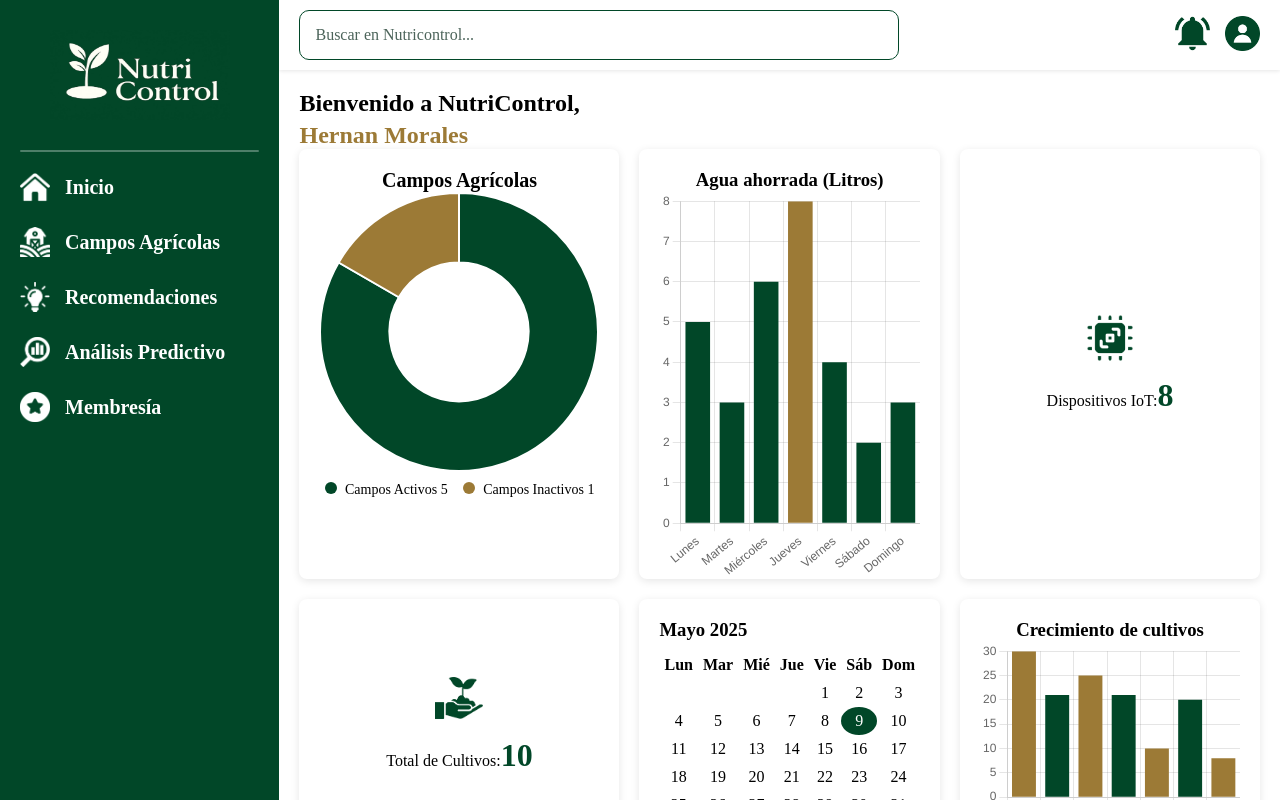
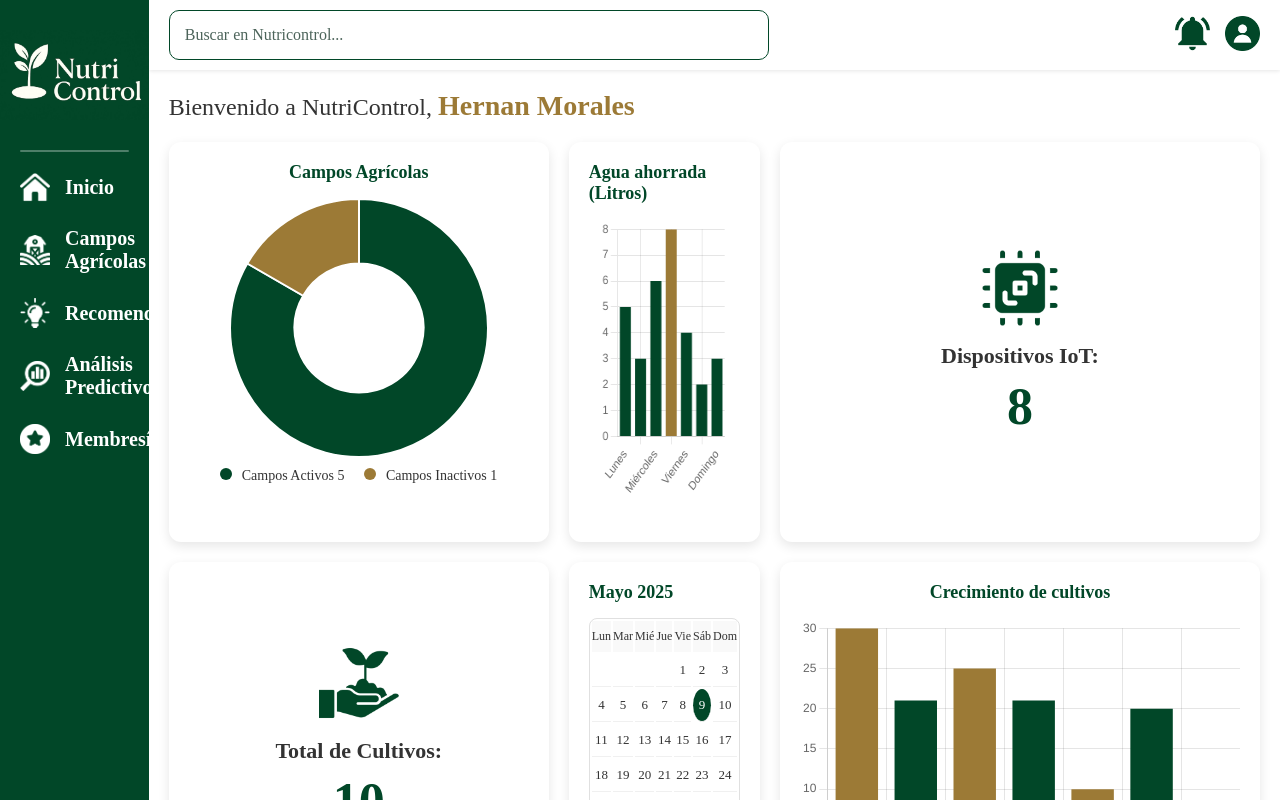
Before and after one commit to Desarrollo-de-Soluciones-IoT-2510-2942/FrontEnd, a Vue app: page /home in a window 1280 px wide. Built offline with nearby package versions, Linux system fonts and the light colour scheme; a web font is replaced by a local one.

Commit message:
fix: view home

```diff
--- a/src/content/pages/home/home.component.vue
+++ b/src/content/pages/home/home.component.vue
@@ -86,8 +86,7 @@ const calendarWeeks = computed(() => {
   <div class="home-container">
     <div class="dashboard">
       <div class="header">
-        <h2>Bienvenido a NutriControl,</h2>
-        <h2 class="user-name">{{ dashboard.usuario.nombre }} {{ dashboard.usuario.apellido }}</h2>
+        <h2>Bienvenido a NutriControl, <span class="user-name">{{ dashboard.usuario.nombre }} {{ dashboard.usuario.apellido }}</span></h2>
       </div>
       <div class="cards-grid">
         <div class="card card-campos">
@@ -120,12 +119,12 @@ const calendarWeeks = computed(() => {
           <h3>{{ dashboard.calendario.mes }} {{ dashboard.calendario.anio }}</h3>
           <table class="calendar">
             <thead>
-            <tr><th>Lun</th><th>Mar</th><th>Mié</th><th>Jue</th><th>Vie</th><th>Sáb</th><th>Dom</th></tr>
+              <tr><th>Lun</th><th>Mar</th><th>Mié</th><th>Jue</th><th>Vie</th><th>Sáb</th><th>Dom</th></tr>
             </thead>
             <tbody>
-            <tr v-for="(week,i) in calendarWeeks" :key="i">
-              <td v-for="(day,j) in week" :key="j" :class="{ today: day === dashboard.calendario.diaActual }">{{ day }}</td>
-            </tr>
+              <tr v-for="(week,i) in calendarWeeks" :key="i">
+                <td v-for="(day,j) in week" :key="j" :class="{ today: day === dashboard.calendario.diaActual }">{{ day }}</td>
+              </tr>
             </tbody>
           </table>
           <div class="recomendation">• {{ dashboard.recomendacionDelDia }}</div>
@@ -141,54 +140,91 @@ const calendarWeeks = computed(() => {
 
 <style scoped>
 .home-container {
-  max-width: 1400px;
+  --primary: #014728;
+  --secondary: #9C7A36;
+  --card-bg: #fff;
+  --card-shadow: rgba(0, 0, 0, 0.1);
+  max-width: 1600px;
   margin: 0 auto;
+  padding: 20px;
 }
 .dashboard {
-  padding: 20px;
-  font-family: sans-serif;
+  font-family: 'Roboto', sans-serif;
+  color: #333;
 }
-.header h2 {
-  margin: 0;
+.header {
+  display: flex;
+  flex-direction: column;
+  align-items: flex-start;
+  gap: 5px;
+  margin-bottom: 20px;
+}
+.header h2:first-child {
+  font-size: 24px;
+  font-weight: 500;
 }
 .header .user-name {
-  color: #9C7A36;
-  margin-top: 5px;
+  font-size: 28px;
+  font-weight: 700;
+  color: var(--secondary);
 }
 .cards-grid {
   display: grid;
   grid-template-areas:
     "campos agua iot"
     "total calendario crecimiento";
-  grid-template-columns: 320px 1fr 300px;
-  grid-template-rows: 430px 250px;
+  grid-template-columns: 380px 1fr 480px;
+  grid-template-rows: 400px 350px;
   gap: 20px;
 }
+@media (max-width: 1024px) {
+  .cards-grid {
+    grid-template-areas:
+      "campos"
+      "agua"
+      "iot"
+      "total"
+      "calendario"
+      "crecimiento";
+    grid-template-columns: 1fr;
+  }
+}
 .card {
-  background: #fff;
-  border-radius: 8px;
+  background: var(--card-bg);
+  border-radius: 12px;
   padding: 20px;
-  box-shadow: 0 2px 8px rgba(0,0,0,0.1);
+  box-shadow: 0 4px 12px var(--card-shadow);
+  transition: transform 0.2s, box-shadow 0.2s;
   display: flex;
   flex-direction: column;
   align-items: center;
 }
+.card:hover {
+  transform: translateY(-4px);
+  box-shadow: 0 8px 16px var(--card-shadow);
+}
+.card h3 {
+  font-size: 18px;
+  font-weight: 600;
+  margin-bottom: 15px;
+  color: var(--primary);
+}
 .card-campos {
   grid-area: campos;
 }
-.card-campos h3 {
-  font-size: 20px;
-}
 .card-campos .doughnut-chart {
-  width: 250px;
-  height: 250px;
+  width: 260px !important;
+  height: 260px !important;
+  max-width: 260px;
+  max-height: 260px;
 }
 .card-agua {
   grid-area: agua;
 }
 .card-agua .bar-chart {
-  width: 100%;
-  height: 200px;
+  width:85% !important;
+  height: 280px !important;
+  max-height: 280px;
 }
 .card-iot {
   grid-area: iot;
@@ -196,13 +232,22 @@ const calendarWeeks = computed(() => {
   gap: 15px;
 }
 .card-iot img {
-  width: 48px;
-  height: 48px;
+  width: 80px;
+  height: 80px;
+}
+.card-iot div {
+  text-align: center;
+}
+.card-iot span:first-child {
+  font-size: 22px;
+  font-weight: 600;
 }
 .card-iot .value {
-  font-size: 32px;
-  font-weight: bold;
-  color: #014728;
+  font-size: 52px;
+  font-weight: 700;
+  color: var(--primary);
+  display: block;
+  margin-top: 8px;
 }
 .card-total {
   grid-area: total;
@@ -210,63 +255,83 @@ const calendarWeeks = computed(() => {
   gap: 15px;
 }
 .card-total img {
-  width: 48px;
-  height: 48px;
+  width: 80px;
+  height: 80px;
+}
+.card-total div {
+  text-align: center;
+}
+.card-total span:first-child {
+  font-size: 22px;
+  font-weight: 600;
 }
 .card-total .value {
-  font-size: 32px;
-  font-weight: bold;
-  color: #014728;
+  font-size: 52px;
+  font-weight: 700;
+  color: var(--primary);
+  display: block;
+  margin-top: 8px;
 }
 .card-calendario {
   grid-area: calendario;
-  align-items: flex-start;
+  align-items: stretch;
 }
 .card-calendario .calendar {
-  width: 100%;
-  border-collapse: collapse;
-  margin: 10px 0;
+  width: 80%;
+  border: 1px solid #e0e0e0;
+  border-radius: 8px;
+  overflow: hidden;
+  margin-bottom: 10px;
 }
-.card-calendario th,
+.card-calendario th {
+  background: #f9f9f9;
+  font-weight: 500;
+  padding: 8px 0;
+  font-size: 12px;
+}
 .card-calendario td {
-  width: 14.28%;
+  padding: 8px 0;
   text-align: center;
-  padding: 5px;
+  border-bottom: 1px solid #f0f0f0;
+  font-size: 13px;
+}
+.card-calendario tr:last-child td {
+  border-bottom: none;
 }
 .card-calendario td.today {
-  background: #014728;
+  background: var(--primary);
   color: #fff;
   border-radius: 50%;
 }
 .card-calendario .recomendation {
-  margin-top: auto;
   font-size: 14px;
-  align-self: flex-start;
+  color: var(--primary);
 }
 .card-crecimiento {
   grid-area: crecimiento;
 }
 .card-crecimiento .growth-chart {
-  width: 100%;
-  height: 200px;
+  width: 100% !important;
+  height: 280px !important;
+  max-height: 280px;
 }
 .legend {
   display: flex;
-  gap: 15px;
+  gap: 20px;
   margin-top: 10px;
   font-size: 14px;
 }
 .dot {
-  display: inline-block;
   width: 12px;
   height: 12px;
   border-radius: 50%;
-  margin-right: 5px;
+  display: inline-block;
+  margin-right: 6px;
 }
 .dot.activos {
-  background: #014728;
+  background: var(--primary);
 }
 .dot.inactivos {
-  background: #9C7A36;
+  background: var(--secondary);
 }
 </style>
```
